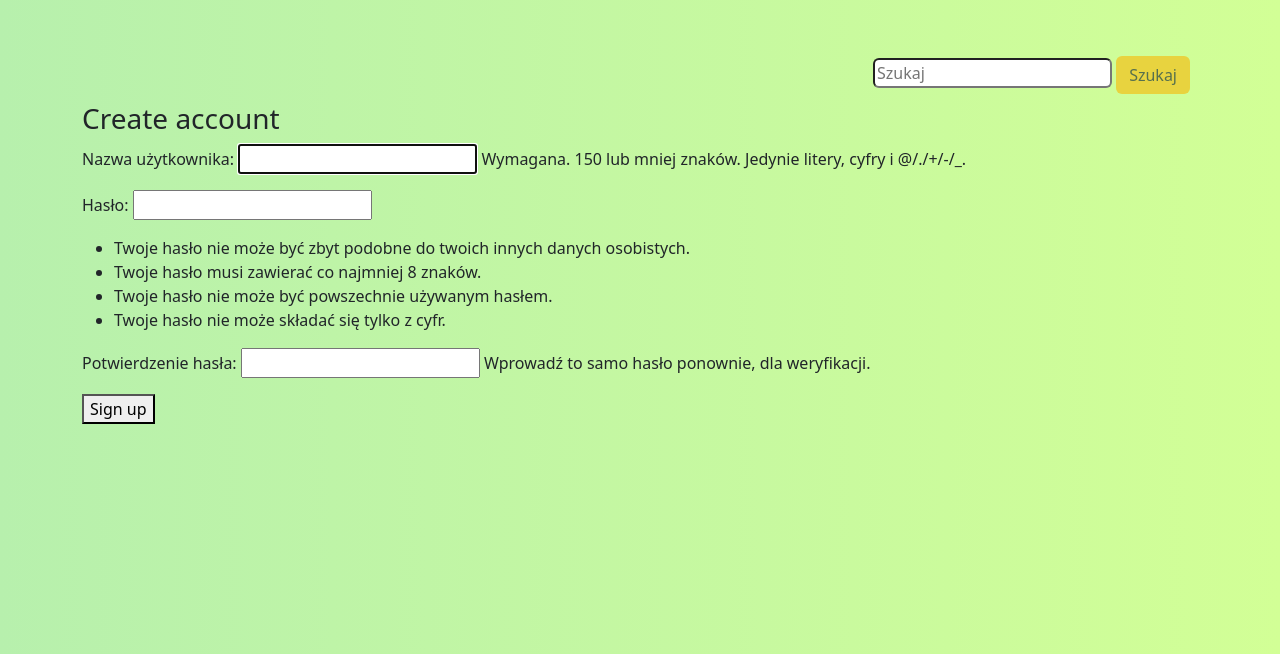
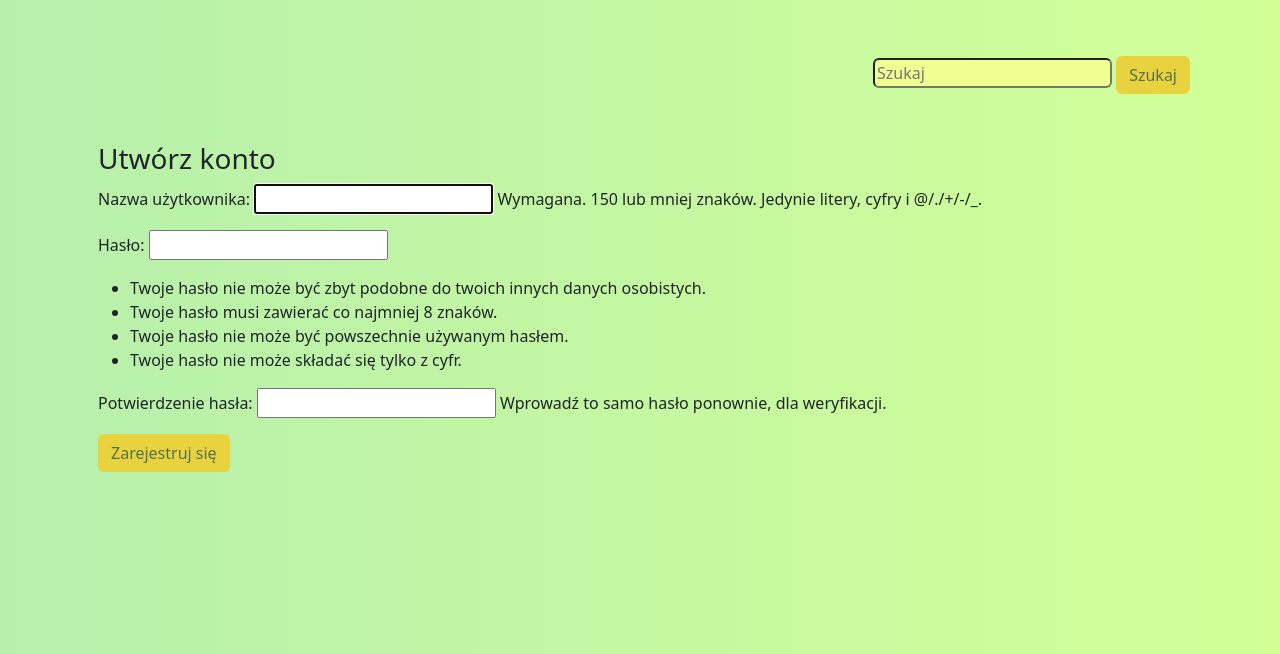
Before and after one commit to lpoznanski/Apka_sasiedzka, a Django app: page /accounts/signup/ in a window 1280 px wide. Shown: the part 146-800 px from the top of the page. Run offline with Django 4.2, Linux system fonts and the light colour scheme.

Commit message:
updated css styling - login and signup templates

```diff
--- a/apka/board/templates/base.html
+++ b/apka/board/templates/base.html
@@ -13,7 +13,7 @@
         <div class="d-flex flex-row-reverse p-2">
             <div>
                 <form>
-                    <input class="rounded" type="search" placeholder="Szukaj" aria-label="Search">
+                    <input class="rounded" style="background-color:#f0ff92" type="search" placeholder="Szukaj" aria-label="Search">
                     <button class="btn" style="background-color: #E8D33F; color: #57704e" type="submit">Szukaj</button>
                 </form>
             </div>
--- a/apka/board/templates/registration/signup.html
+++ b/apka/board/templates/registration/signup.html
@@ -1,10 +1,15 @@
 {% extends 'base.html' %}
 
 {% block content %}
-<h3>Create account</h3>
-<form method="post" style="">
-  {% csrf_token %}
-  {{ form.as_p }}
-  <button type="submit" class="">Sign up</button>
-</form>
+<div class="p-3 mt-4">
+    <h3>Utwórz konto</h3>
+    <form method="post" style="">
+        {% csrf_token %}
+        {{ form.as_p }}
+    <button class="btn" style="background-color: #E8D33F; color: #57704e" type="submit">Zarejestruj się</button>
+    </form>
+</div>
 {% endblock %}
+
+
+{#style="background-color: #EDFF7A"#}
```
Also changed, not shown: apka/board/templates/registration/login.html (+8 -6 lines).
